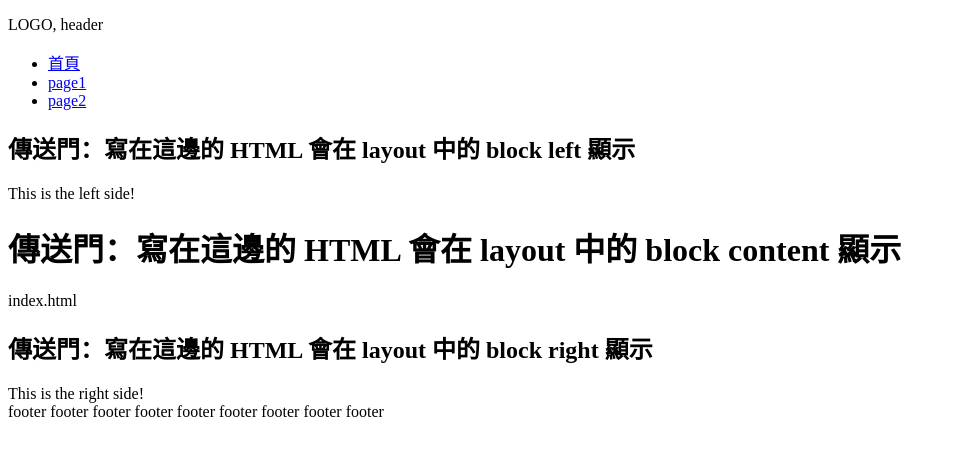
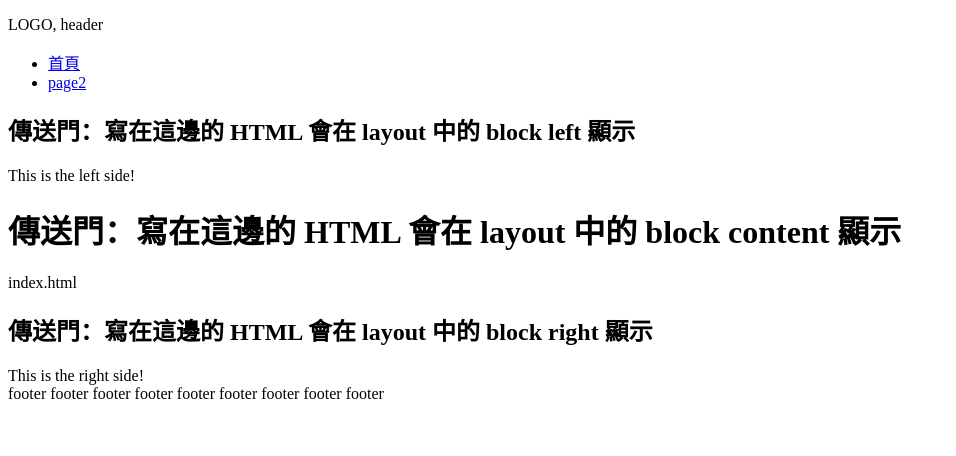
Before and after one commit to jyyan/html-layout-homework, a website: page lab-w4/src/views/index.html in a window 1280 px wide. Shown: the whole page, without its empty margins (0-956 px from the left). Drawn offline with nearby package versions, Linux system fonts and the light colour scheme; files that its build step writes are made by us from their sources; files whose address does not match are found by name.

Commit message:
update dist, README

```diff
--- a/lab-w4/src/views/_includes/header.html
+++ b/lab-w4/src/views/_includes/header.html
@@ -1,8 +1,10 @@
 <header class="header">
   <p>LOGO, header</p>
   <ul>
-    <li><a href="/index.html">首頁</a></li>
-    <li><a href="/p1/index.html">page1</a></li>
-    <li><a href="/page2.html">page2</a></li>
+    {# TODO: URL path resolver #}
+    {# 需注意相對路徑 #}
+    <li><a href="./index.html">首頁</a></li>
+<!--    <li><a href="p1/index.html">page1</a></li>-->
+    <li><a href="./page2.html">page2</a></li>
   </ul>
 </header>
```
Also changed, not shown: lab-w4/README.md, lab-w4/dist/index.html, lab-w4/dist/p1/index.html, lab-w4/dist/page2.html.
